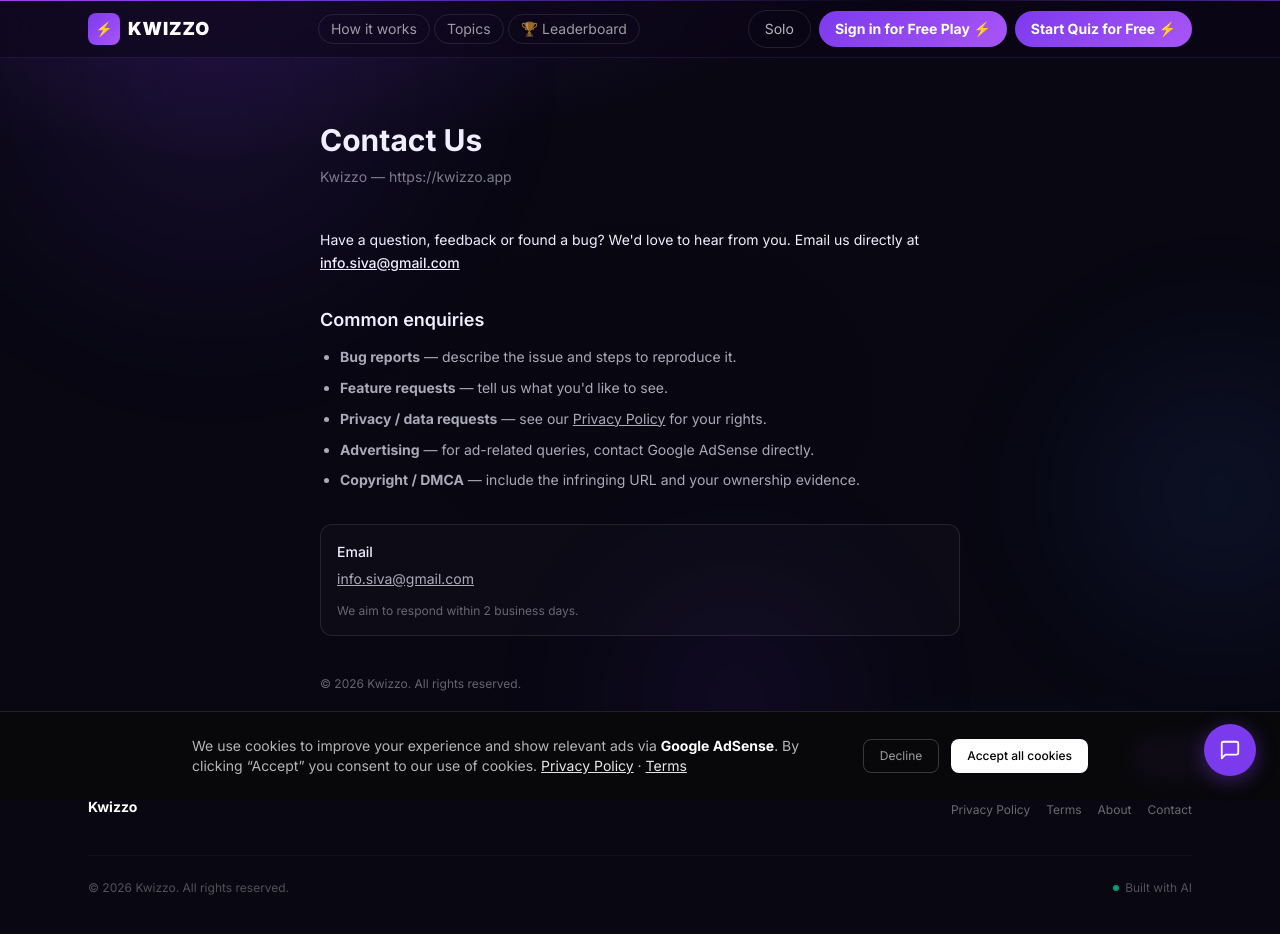
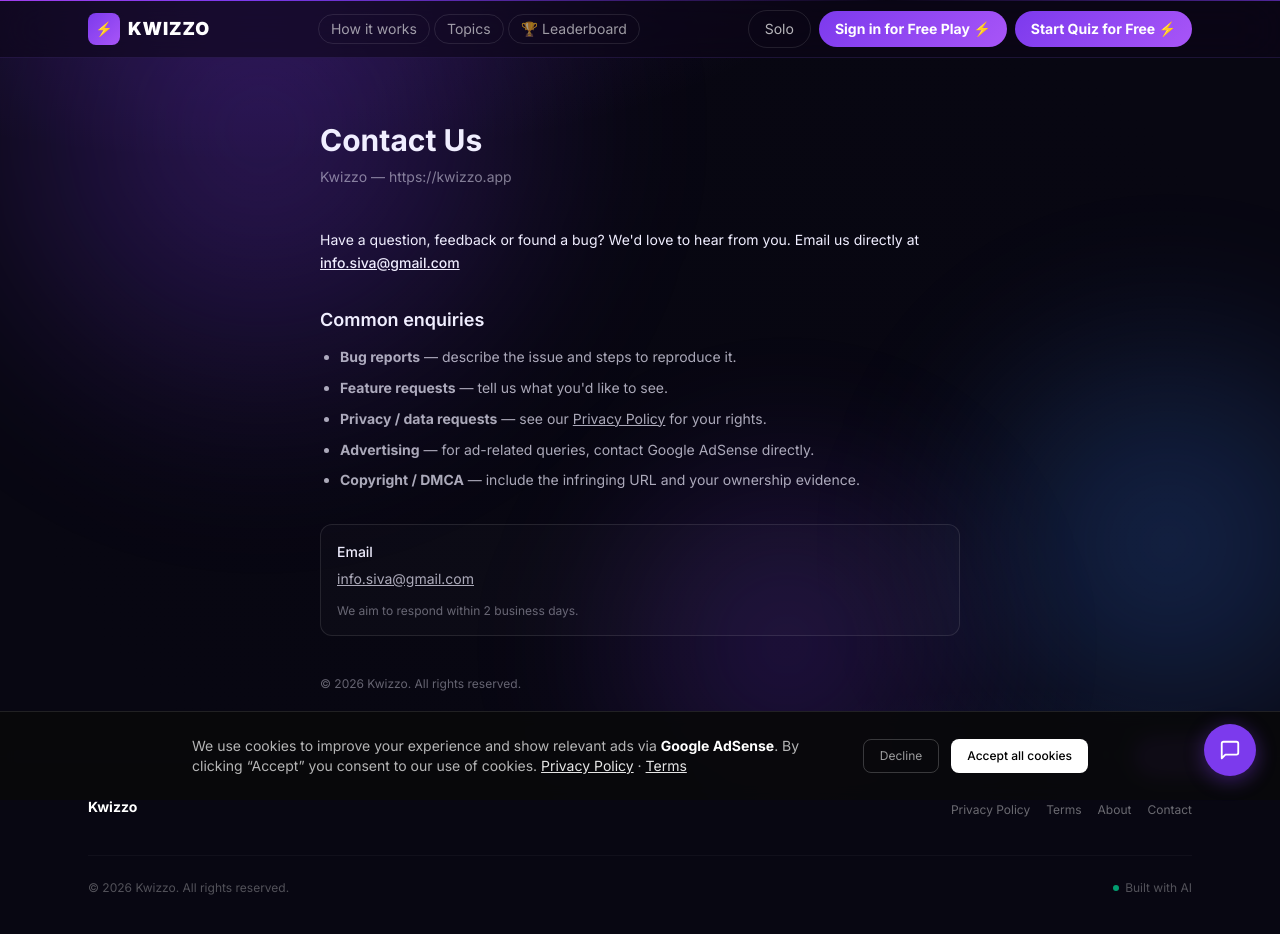
Before and after one commit to infosiva/kwizzo, a Next.js app: page /contact in a window 1280 px wide. Built offline with nearby package versions, Linux system fonts and the light colour scheme.

Commit message:
feat: boost background blob colors for brighter screenshots

```diff
--- a/app/layout.tsx
+++ b/app/layout.tsx
@@ -43,9 +43,9 @@ export default function RootLayout({ children }: { children: React.ReactNode })
         <div style={meshStyle} />
         {/* Animated blob overlays — adds depth and motion to background */}
         <div style={{ position: 'fixed', inset: 0, zIndex: -1, overflow: 'hidden', pointerEvents: 'none' }}>
-          <div className="mesh-blob1" style={{ position: 'absolute', top: '-20%', left: '-10%', width: 600, height: 600, borderRadius: '50%', background: `radial-gradient(circle, ${colors.primary}22 0%, transparent 65%)`, filter: 'blur(40px)' }} />
-          <div className="mesh-blob2" style={{ position: 'absolute', top: '30%', right: '-15%', width: 500, height: 500, borderRadius: '50%', background: `radial-gradient(circle, ${colors.secondary}18 0%, transparent 65%)`, filter: 'blur(40px)' }} />
-          <div className="mesh-blob3" style={{ position: 'absolute', bottom: '-15%', left: '40%', width: 450, height: 450, borderRadius: '50%', background: `radial-gradient(circle, ${colors.primary}15 0%, transparent 65%)`, filter: 'blur(40px)' }} />
+          <div className="mesh-blob1" style={{ position: 'absolute', top: '-20%', left: '-10%', width: 700, height: 700, borderRadius: '50%', background: `radial-gradient(circle, ${colors.primary}55 0%, transparent 65%)`, filter: 'blur(60px)' }} />
+          <div className="mesh-blob2" style={{ position: 'absolute', top: '30%', right: '-15%', width: 600, height: 600, borderRadius: '50%', background: `radial-gradient(circle, ${colors.secondary}44 0%, transparent 65%)`, filter: 'blur(60px)' }} />
+          <div className="mesh-blob3" style={{ position: 'absolute', bottom: '-15%', left: '40%', width: 550, height: 550, borderRadius: '50%', background: `radial-gradient(circle, ${colors.primary}38 0%, transparent 65%)`, filter: 'blur(50px)' }} />
         </div>
 
         <Navbar />
```
